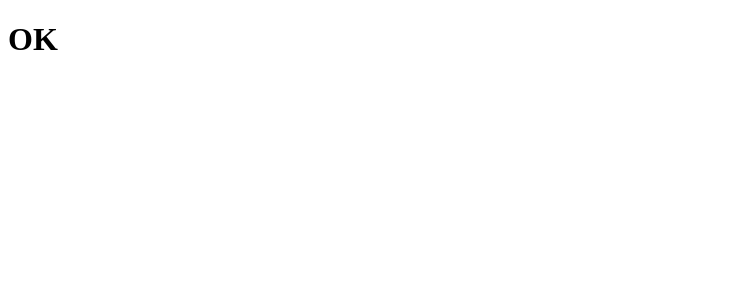
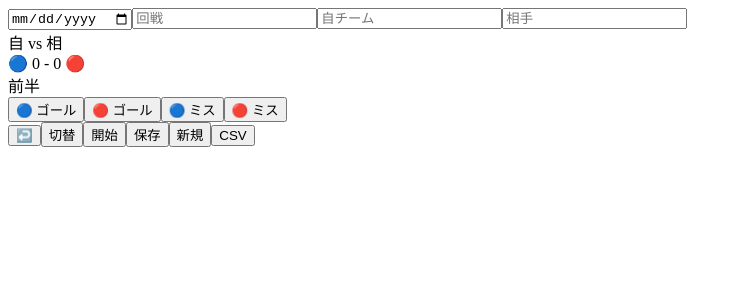
Before and after one commit to hakkinen9301/handball-score-new, a React (Create React App) app: page / in a window 1280 px wide. Shown: the top 300 px of the page, without its empty margins (0-742 px from the left). Built offline with nearby package versions, Linux system fonts and the light colour scheme.

Commit message:
Update App.js

```diff
--- a/src/App.js
+++ b/src/App.js
@@ -1,3 +1,190 @@
+import { useState, useEffect, useRef } from "react";
+
 export default function App() {
-  return <h1>OK</h1>;
+  const [events, setEvents] = useState([]);
+  const [score, setScore] = useState({ home: 0, away: 0 });
+  const [half, setHalf] = useState("前半");
+  const [selecting, setSelecting] = useState(null);
+  const [matches, setMatches] = useState([]);
+  const [locked, setLocked] = useState(false); // 試合ロック
+  const [cooldown, setCooldown] = useState(false); // 連打防止
+
+  const logRef = useRef(null);
+
+  const [matchInfo, setMatchInfo] = useState({
+    date: "",
+    homeName: "",
+    awayName: "",
+    round: "",
+  });
+
+  useEffect(() => {
+    const saved = localStorage.getItem("matches");
+    if (saved) setMatches(JSON.parse(saved));
+  }, []);
+
+  // 自動スクロール
+  useEffect(() => {
+    if (logRef.current) {
+      logRef.current.scrollTop = logRef.current.scrollHeight;
+    }
+  }, [events]);
+
+  const saveMatch = () => {
+    const newMatch = { id: Date.now(), matchInfo, events, score };
+    const updated = [...matches, newMatch];
+    setMatches(updated);
+    localStorage.setItem("matches", JSON.stringify(updated));
+    alert("保存しました");
+  };
+
+  const loadMatch = (m) => {
+    setMatchInfo(m.matchInfo);
+    setEvents(m.events);
+    setScore(m.score);
+    setLocked(true);
+  };
+
+  const resetMatch = () => {
+    setEvents([]);
+    setScore({ home: 0, away: 0 });
+    setHalf("前半");
+    setMatchInfo({ date: "", homeName: "", awayName: "", round: "" });
+    setLocked(false);
+  };
+
+  const addEvent = (team, event, player) => {
+    if (cooldown) return;
+    setCooldown(true);
+    setTimeout(() => setCooldown(false), 300);
+
+    let newScore = { ...score };
+    if (event === "goal") {
+      if (team === "home") newScore.home += 1;
+      else newScore.away += 1;
+    }
+
+    const newEvent = {
+      id: Date.now(),
+      team,
+      event,
+      player,
+      score: `${newScore.home}-${newScore.away}`,
+      half,
+    };
+
+    setScore(newScore);
+    setEvents([...events, newEvent]);
+    setSelecting(null);
+  };
+
+  const undo = () => {
+    if (events.length === 0) return;
+    const last = events[events.length - 1];
+    let newScore = { ...score };
+
+    if (last.event === "goal") {
+      if (last.team === "home") newScore.home -= 1;
+      else newScore.away -= 1;
+    }
+
+    setScore(newScore);
+    setEvents(events.slice(0, -1));
+  };
+
+  const exportCSV = () => {
+    const rows = [
+      ["日付","回戦","自チーム","相手","順番","チーム","背番号","イベント","スコア"],
+      ...events.map((e,i)=>[
+        matchInfo.date, matchInfo.round, matchInfo.homeName, matchInfo.awayName,
+        i+1, e.team, e.player, e.event, e.score
+      ])
+    ];
+
+    const blob = new Blob([rows.map(r=>r.join(",")).join("\n")], { type:"text/csv" });
+    const a = document.createElement("a");
+    a.href = URL.createObjectURL(blob);
+    a.download = "match.csv";
+    a.click();
+  };
+
+  const goalStats = events.reduce((acc,e)=>{
+    if(e.event==="goal") acc[e.player]=(acc[e.player]||0)+1;
+    return acc;
+  },{});
+
+  return (
+    <div className="h-screen flex flex-col bg-gray-100">
+
+      {/* 試合情報 */}
+      <div className="bg-white p-2 grid grid-cols-2 gap-2 text-sm">
+        <input type="date" disabled={locked} value={matchInfo.date} onChange={(e)=>setMatchInfo({...matchInfo,date:e.target.value})} className="border rounded p-1"/>
+        <input placeholder="回戦" disabled={locked} value={matchInfo.round} onChange={(e)=>setMatchInfo({...matchInfo,round:e.target.value})} className="border rounded p-1"/>
+        <input placeholder="自チーム" disabled={locked} value={matchInfo.homeName} onChange={(e)=>setMatchInfo({...matchInfo,homeName:e.target.value})} className="border rounded p-1"/>
+        <input placeholder="相手" disabled={locked} value={matchInfo.awayName} onChange={(e)=>setMatchInfo({...matchInfo,awayName:e.target.value})} className="border rounded p-1"/>
+      </div>
+
+      {/* スコア */}
+      <div className="bg-white shadow p-3 text-center">
+        <div className="text-xs">{matchInfo.date} {matchInfo.round}</div>
+        <div className="text-sm">{matchInfo.homeName||"自"} vs {matchInfo.awayName||"相"}</div>
+        <div className="text-4xl font-bold">🔵 {score.home} - {score.away} 🔴</div>
+        <div>{half}</div>
+      </div>
+
+      {/* ログ */}
+      <div ref={logRef} className="flex-1 overflow-y-auto p-2">
+        {events.map((e,i)=>(
+          <div key={e.id} className="bg-white rounded-xl p-3 mb-2 flex justify-between text-lg">
+            <span>{i+1}. {e.team==="home"?"🔵":"🔴"} #{e.player} {e.event==="goal"?"⚽️":"❌"}</span>
+            <span className="text-gray-500">{e.score}</span>
+          </div>
+        ))}
+      </div>
+
+      {/* ゴール集計 */}
+      <div className="bg-white p-2 text-sm">
+        {Object.entries(goalStats).map(([p,c])=> <span key={p} className="mr-2">#{p}:{c}</span>)}
+      </div>
+
+      {/* 入力 */}
+      {!selecting && (
+        <div className="grid grid-cols-2 gap-2 p-2 bg-white sticky bottom-0">
+          <button className="bg-blue-500 text-white rounded-2xl p-5 text-xl" onClick={()=>setSelecting({team:"home",event:"goal"})}>🔵 ゴール</button>
+          <button className="bg-red-500 text-white rounded-2xl p-5 text-xl" onClick={()=>setSelecting({team:"away",event:"goal"})}>🔴 ゴール</button>
+          <button className="bg-blue-200 rounded-2xl p-5 text-xl" onClick={()=>setSelecting({team:"home",event:"miss"})}>🔵 ミス</button>
+          <button className="bg-red-200 rounded-2xl p-5 text-xl" onClick={()=>setSelecting({team:"away",event:"miss"})}>🔴 ミス</button>
+        </div>
+      )}
+
+      {selecting && (
+        <div className="grid grid-cols-5 gap-2 p-2 bg-white">
+          {Array.from({length:15},(_,i)=>i+1).map(n=> (
+            <button key={n} className="bg-gray-200 rounded-xl p-4 text-xl" onClick={()=>addEvent(selecting.team,selecting.event,n)}>#{n}</button>
+          ))}
+        </div>
+      )}
+
+      {/* 操作 */}
+      <div className="flex justify-between p-2 bg-white">
+        <button onClick={undo}>↩️</button>
+        <button onClick={()=>setHalf(half==="前半"?"後半":"前半")}>切替</button>
+        <button onClick={()=>setLocked(true)}>開始</button>
+        <button onClick={saveMatch}>保存</button>
+        <button onClick={resetMatch}>新規</button>
+        <button onClick={exportCSV}>CSV</button>
+      </div>
+
+      {/* 一覧 */}
+      <div className="bg-gray-200 p-2 overflow-x-auto whitespace-nowrap">
+        {matches.map(m=> (
+          <div key={m.id} onClick={()=>loadMatch(m)} className="inline-block bg-white p-2 m-1 rounded shadow text-xs">
+            <div>{m.matchInfo.date}</div>
+            <div>{m.matchInfo.homeName} vs {m.matchInfo.awayName}</div>
+            <div>{m.score.home}-{m.score.away}</div>
+          </div>
+        ))}
+      </div>
+    </div>
+  );
 }
```
